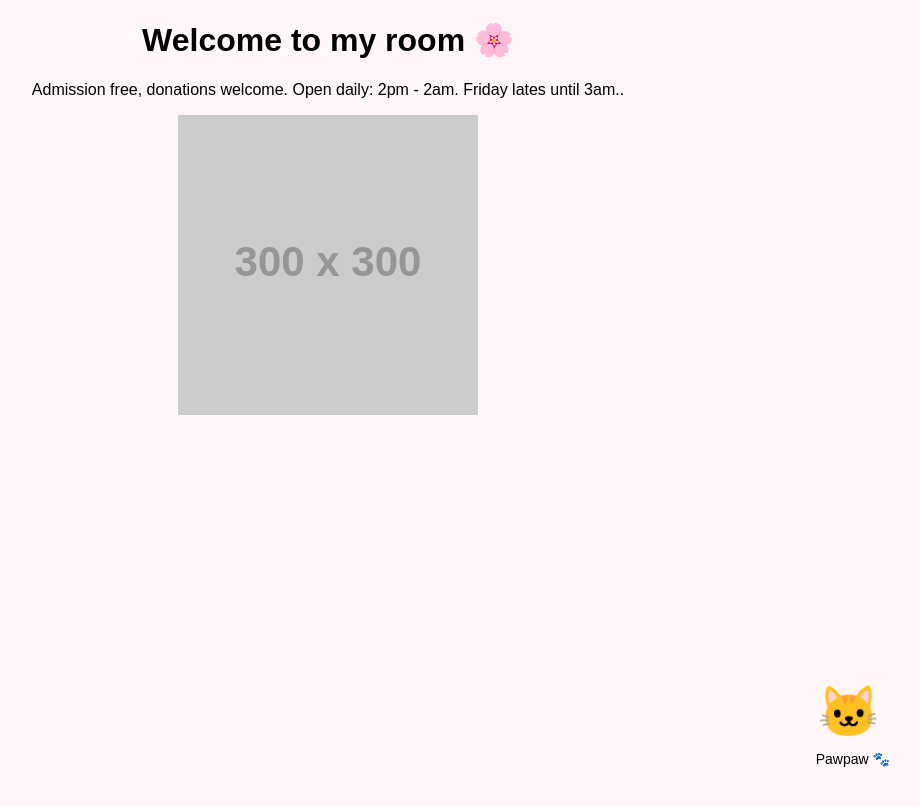
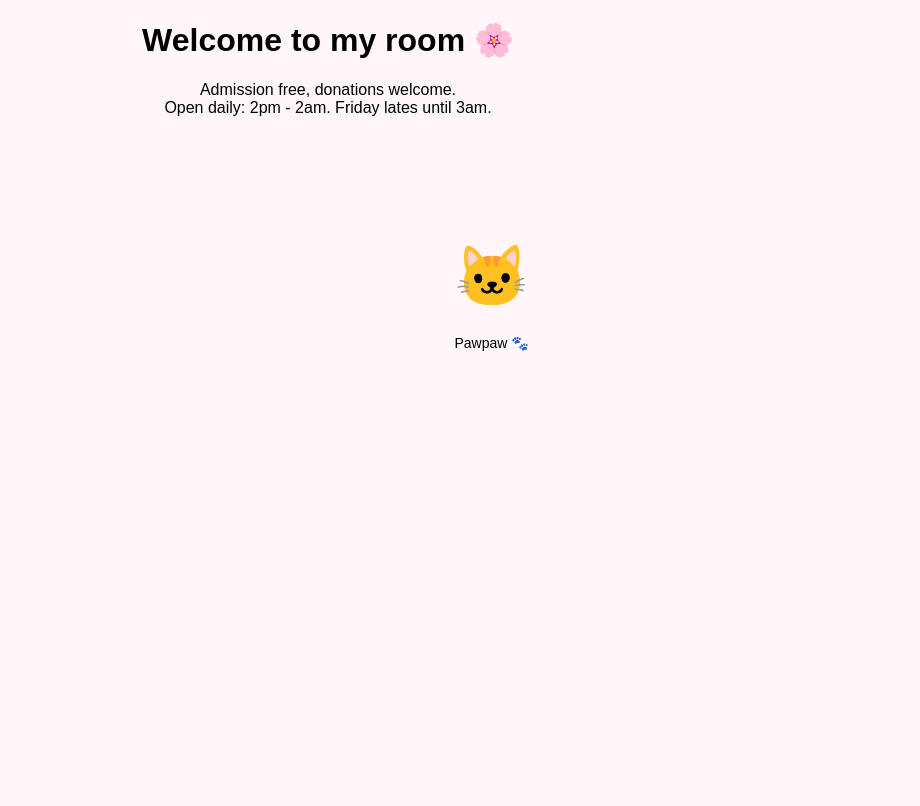
Before and after one commit to ivyivyes/ivyivyes, a plain HTML site: page index.html in a window 1280 px wide. Shown: the whole page, without its empty margins (312-1232 px from the left). Drawn offline with Linux system fonts and the light colour scheme; placeholder pictures from the web are drawn by us.

Commit message:
Update index.html

```diff
--- a/index.html
+++ b/index.html
@@ -8,19 +8,21 @@
 
   <h1>Welcome to my room 🌸</h1>
 
-  <p>Admission free, donations welcome. Open daily: 2pm - 2am. Friday lates until 3am..</p>
-
-  <img src="https://via.placeholder.com/300" />
+  <p>
+    Admission free, donations welcome.<br>
+    Open daily: 2pm - 2am. Friday lates until 3am.
+  </p>
 
   <!-- Pawpaw 🐱 -->
   <a href="https://eveneveno.github.io/lnxu/moodboard.html"
-     style="position:absolute; bottom:80px; right:80px; font-size:50px; text-decoration:none; transition: transform 0.2s;"
-     onmouseover="this.style.transform='scale(1.2)'"
-     onmouseout="this.style.transform='scale(1)'">
+     style="position:absolute; top:220px; left:60%; font-size:60px; text-decoration:none; transition: transform 0.2s;"
+     onmouseover="this.style.transform='scale(1.4)'"
+     onmouseout="this.style.transform='scale(1)'"
+     title="Pawpaw will take you to Even's room!🐾">
     🐱
   </a>
 
-  <p style="position:absolute; bottom:40px; right:70px; font-size:14px;">
+  <p style="position:absolute; top:300px; left:60%; font-size:14px;">
     Pawpaw 🐾
   </p>
 
```
